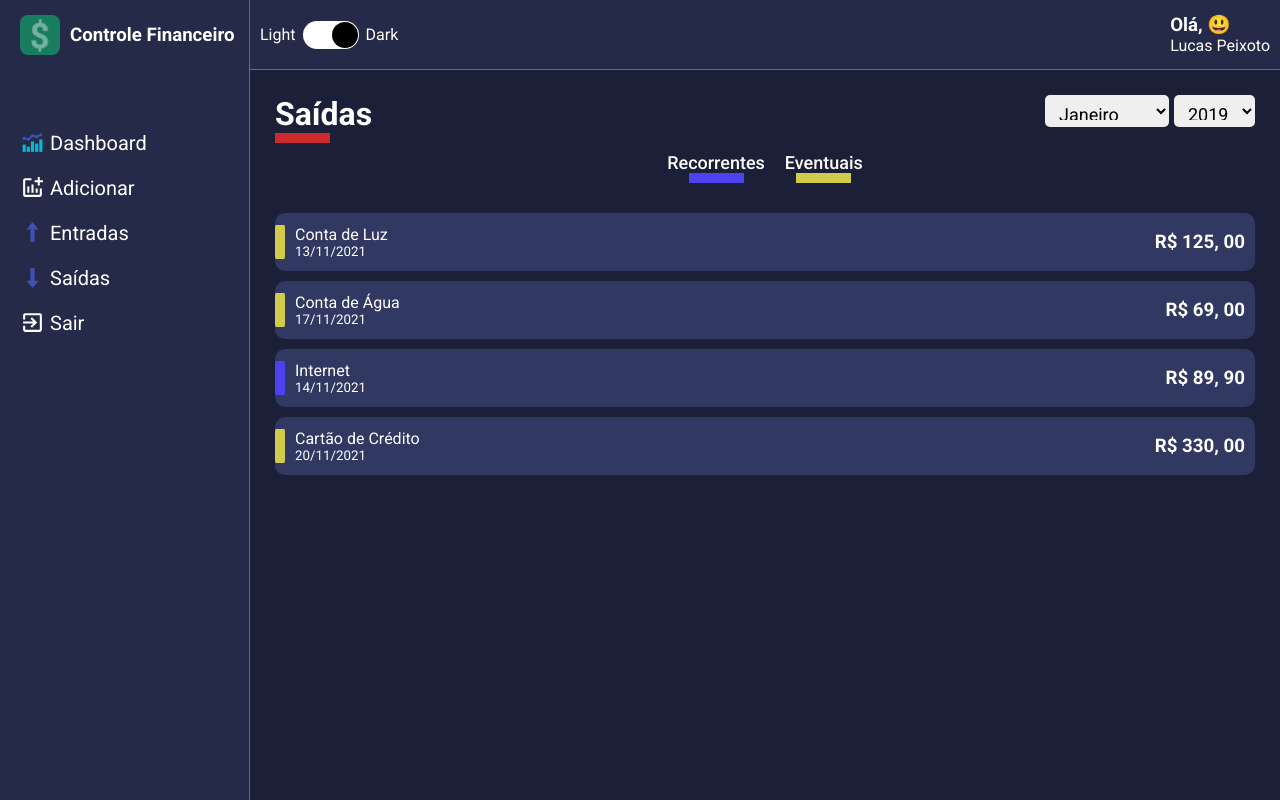
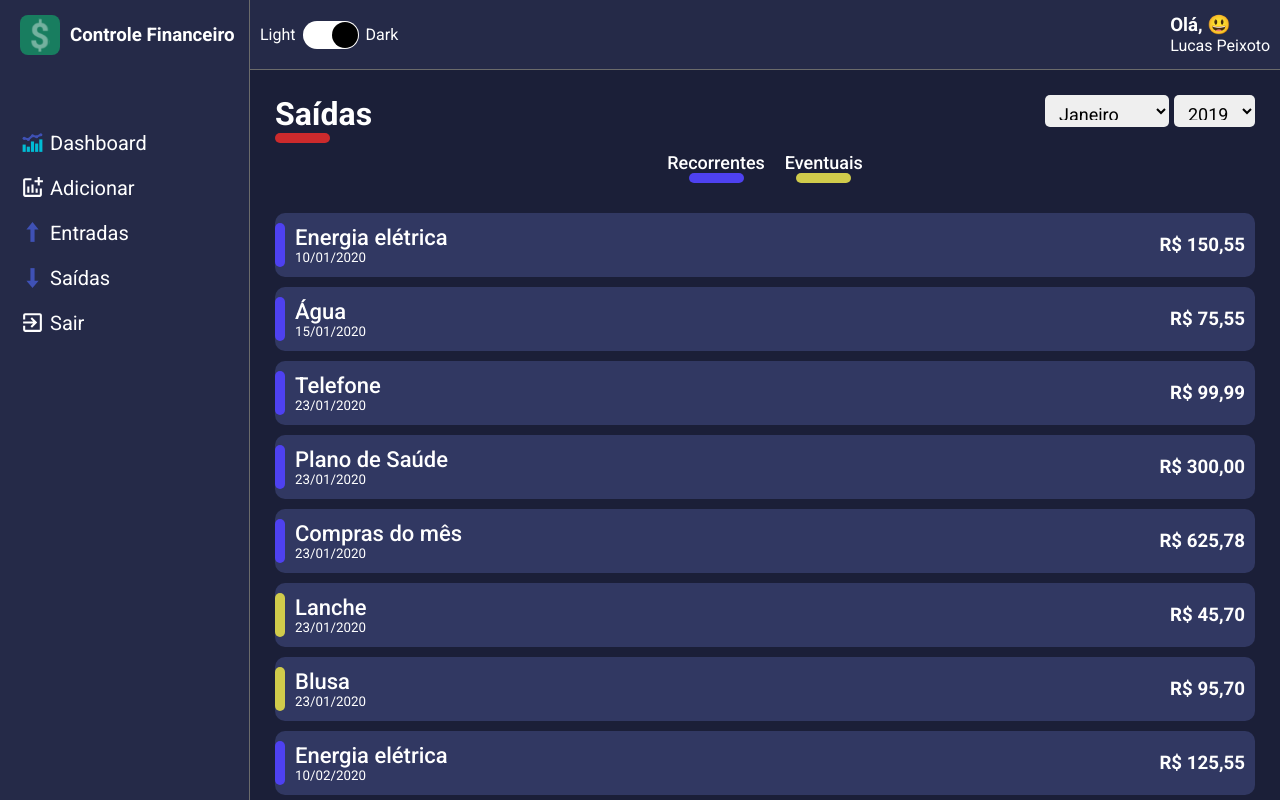
Before and after one commit to lucasspeixoto/money_balance, a React (Create React App) app: page /list/1 in a window 1280 px wide. Built offline with nearby package versions, Linux system fonts and the light colour scheme.

Commit message:
Exibição das listas de entradas e saídas a partir da leitura das variáveis temporárias

```diff
--- a/src/components/ContentHeader/styles.ts
+++ b/src/components/ContentHeader/styles.ts
@@ -21,6 +21,7 @@ export const TitleContainer = styled.div<ITitleContainerProps>`
 			display: block;
 			width: 55px;
 			border-bottom: 10px solid ${props => props.lineColor};
+      border-radius: 10px;
 		}
 	}
 `;
--- a/src/components/FinanceCardItem/styles.ts
+++ b/src/components/FinanceCardItem/styles.ts
@@ -1,5 +1,4 @@
 import styled from 'styled-components';
-
 
 interface ITagProps {
 	color: string;
@@ -23,12 +22,10 @@ export const Container = styled.li`
 
 	position: relative;
 
-
-
 	&:hover {
 		opacity: 0.7;
 		transform: translateX(10px);
-    box-shadow: 6px 6px 6px 2px #0F0F0F;
+		box-shadow: 6px 6px 6px 2px #0f0f0f;
 	}
 
 	> div {
@@ -37,13 +34,18 @@ export const Container = styled.li`
 		justify-content: space-between;
 		padding-left: 10px;
 	}
+
+	> div span {
+		font-weight: 500;
+		font-size: 22px;
+	}
 `;
 
 export const Tag = styled.div<ITagProps>`
 	width: 10px;
-	height: 60%;
+	height: 70%;
 	background-color: ${props => props.color};
 	position: absolute;
 	left: 0;
-  border-radius: 10%
+	border-radius: 110px;
 `;
--- a/src/pages/List/index.tsx
+++ b/src/pages/List/index.tsx
@@ -1,20 +1,49 @@
-import React, { useMemo } from 'react';
+import React, { useMemo, useState, useEffect } from 'react';
 import { useParams } from 'react-router-dom';
 import { Container, Content, Filters } from './styles';
 import { ContentHeader } from '../../components/ContentHeader';
 import { SelectInput } from '../../components/SelectInput/';
-import {
-	FinanceCardItem,
-	IFinanceCardItemProps,
-} from '../../components/FinanceCardItem';
+import { FinanceCardItem } from '../../components/FinanceCardItem';
+
+import gains from '../../repositories/gains';
+
+import expenses from '../../repositories/expenses';
+import { formatCurrency, formatDate } from '../../utils/generic';
+
+interface IData {
+	title: string;
+	amountFormatted: string;
+	frequency: string;
+	dateFormatted: string;
+	tagColor: string;
+}
 
 export const List: React.FC = () => {
+	const [data, setData] = useState<IData[]>([]);
+
 	const { type } = useParams();
 	const titleOptions = useMemo(() => {
 		return type === 'entry-balance'
 			? { title: 'Entradas', lineColor: '#187D5F' }
 			: { title: 'Saídas', lineColor: '#CC2A2C' };
 	}, [type]);
+
+	const listData = useMemo(() => {
+		return type === 'entry-balance' ? gains : expenses;
+	}, [type]);
+
+	useEffect(() => {
+		const response = listData.map(item => {
+			return {
+				title: item.title,
+				amountFormatted: formatCurrency(item.amount),
+				frequency: item.frequency,
+				dateFormatted: formatDate(item.date),
+				tagColor: item.frequency === 'recurring' ? '#4E41F0' : '#D0CB4B',
+			};
+		});
+		setData(response);
+	}, [listData]);
 
 	const months = [
 		{ value: 1, label: 'Janeiro' },
@@ -46,33 +75,6 @@ export const List: React.FC = () => {
 		{ value: 2030, label: 2030 },
 	];
 
-	const items: IFinanceCardItemProps[] = [
-		{
-			tagColor: '#D0CB4B',
-			title: 'Conta de Luz',
-			subtitle: '13/11/2021',
-			amount: 'R$ 125, 00',
-		},
-		{
-			tagColor: '#D0CB4B',
-			title: 'Conta de Água',
-			subtitle: '17/11/2021',
-			amount: 'R$ 69, 00',
-		},
-		{
-			tagColor: '#4E41F0',
-			title: 'Internet',
-			subtitle: '14/11/2021',
-			amount: 'R$ 89, 90',
-		},
-		{
-			tagColor: '#D0CB4B',
-			title: 'Cartão de Crédito',
-			subtitle: '20/11/2021',
-			amount: 'R$ 330, 00',
-		},
-	];
-
 	return (
 		<Container>
 			<ContentHeader
@@ -93,13 +95,13 @@ export const List: React.FC = () => {
 			</Filters>
 
 			<Content>
-				{items.map((item, index) => (
+				{data.map((item, index) => (
 					<FinanceCardItem
 						key={index}
 						tagColor={item.tagColor}
 						title={item.title}
-						subtitle={item.subtitle}
-						amount={item.amount}
+						subtitle={item.dateFormatted}
+						amount={item.amountFormatted}
 					/>
 				))}
 			</Content>
--- a/src/pages/List/styles.ts
+++ b/src/pages/List/styles.ts
@@ -38,6 +38,7 @@ export const Filters = styled.div`
 			display: block;
 			width: 55px;
 			margin: 0 auto;
+			border-radius: 10px;
 		}
 	}
 
--- /dev/null
+++ b/src/repositories/expenses.ts
@@ -0,0 +1,346 @@
+/* eslint import/no-anonymous-default-export: [, {"allowObject": true}] */
+export default [
+	{
+		title: 'Energia elétrica',
+		amount: 150.55,
+		type: 'exit',
+		frequency: 'recurring',
+		date: '2020-01-10',
+	},
+	{
+		title: 'Água',
+		amount: 75.55,
+		type: 'exit',
+		frequency: 'recurring',
+		date: '2020-01-15',
+	},
+	{
+		title: 'Telefone',
+		amount: 99.99,
+		type: 'exit',
+		frequency: 'recurring',
+		date: '2020-01-23',
+	},
+	{
+		title: 'Plano de Saúde',
+		amount: 300.0,
+		type: 'exit',
+		frequency: 'recurring',
+		date: '2020-01-23',
+	},
+	{
+		title: 'Compras do mês',
+		amount: 625.78,
+		type: 'exit',
+		frequency: 'recurring',
+		date: '2020-01-23',
+	},
+	{
+		title: 'Lanche',
+		amount: 45.7,
+		type: 'exit',
+		frequency: 'eventual',
+		date: '2020-01-23',
+	},
+	{
+		title: 'Blusa',
+		amount: 95.7,
+		type: 'exit',
+		frequency: 'eventual',
+		date: '2020-01-23',
+	},
+	{
+		title: 'Energia elétrica',
+		amount: 125.55,
+		type: 'exit',
+		frequency: 'recurring',
+		date: '2020-02-10',
+	},
+	{
+		title: 'Água',
+		amount: 90.15,
+		type: 'exit',
+		frequency: 'recurring',
+		date: '2020-02-15',
+	},
+	{
+		title: 'Telefone',
+		amount: 99.99,
+		type: 'exit',
+		frequency: 'recurring',
+		date: '2020-02-23',
+	},
+	{
+		title: 'Plano de Saúde',
+		amount: 300.0,
+		type: 'exit',
+		frequency: 'recurring',
+		date: '2020-02-23',
+	},
+	{
+		title: 'Compras do mês',
+		amount: 540.0,
+		type: 'exit',
+		frequency: 'recurring',
+		date: '2020-02-25',
+	},
+	{
+		title: 'Parcela do Celular 1/5',
+		amount: 150.99,
+		type: 'exit',
+		frequency: 'eventual',
+		date: '2020-02-26',
+	},
+	{
+		title: 'Cinema',
+		amount: 45.0,
+		type: 'exit',
+		frequency: 'eventual',
+		date: '2020-02-23',
+	},
+	{
+		title: 'Energia elétrica',
+		amount: 97.0,
+		type: 'exit',
+		frequency: 'recurring',
+		date: '2020-03-10',
+	},
+	{
+		title: 'Água',
+		amount: 100.1,
+		type: 'exit',
+		frequency: 'recurring',
+		date: '2020-03-15',
+	},
+	{
+		title: 'Telefone',
+		amount: 99.99,
+		type: 'exit',
+		frequency: 'recurring',
+		date: '2020-03-23',
+	},
+	{
+		title: 'Plano de Saúde',
+		amount: 300.0,
+		type: 'exit',
+		frequency: 'recurring',
+		date: '2020-03-23',
+	},
+	{
+		title: 'Compras do mês',
+		amount: 800.5,
+		type: 'exit',
+		frequency: 'recurring',
+		date: '2020-03-17',
+	},
+	{
+		title: 'Parcela do Celular 2/5',
+		amount: 150.99,
+		type: 'exit',
+		frequency: 'eventual',
+		date: '2020-03-18',
+	},
+	{
+		title: 'Troca de Oléo do carro',
+		amount: 90.0,
+		type: 'exit',
+		frequency: 'eventual',
+		date: '2020-03-23',
+	},
+	{
+		title: 'Energia elétrica',
+		amount: 75.99,
+		type: 'exit',
+		frequency: 'recurring',
+		date: '2020-04-10',
+	},
+	{
+		title: 'Água',
+		amount: 80.33,
+		type: 'exit',
+		frequency: 'recurring',
+		date: '2020-04-15',
+	},
+	{
+		title: 'Telefone',
+		amount: 99.99,
+		type: 'exit',
+		frequency: 'recurring',
+		date: '2020-04-23',
+	},
+	{
+		title: 'Plano de Saúde',
+		amount: 300.0,
+		type: 'exit',
+		frequency: 'recurring',
+		date: '2020-04-23',
+	},
+	{
+		title: 'Compras do mês',
+		amount: 600.0,
+		type: 'exit',
+		frequency: 'recurring',
+		date: '2020-04-25',
+	},
+	{
+		title: 'Parcela do Celular 3/5',
+		amount: 150.99,
+		type: 'exit',
+		frequency: 'eventual',
+		date: '2020-04-26',
+	},
+	{
+		title: 'Ebook de React Js',
+		amount: 85.95,
+		type: 'exit',
+		frequency: 'eventual',
+		date: '2020-04-13',
+	},
+	{
+		title: 'Energia elétrica',
+		amount: 125.55,
+		type: 'exit',
+		frequency: 'recurring',
+		date: '2020-05-10',
+	},
+	{
+		title: 'Água',
+		amount: 90.15,
+		type: 'exit',
+		frequency: 'recurring',
+		date: '2020-05-15',
+	},
+	{
+		title: 'Telefone',
+		amount: 99.99,
+		type: 'exit',
+		frequency: 'recurring',
+		date: '2020-05-23',
+	},
+	{
+		title: 'Plano de Saúde',
+		amount: 300.0,
+		type: 'exit',
+		frequency: 'recurring',
+		date: '2020-05-23',
+	},
+	{
+		title: 'Compras do mês',
+		amount: 540.0,
+		type: 'exit',
+		frequency: 'recurring',
+		date: '2020-05-25',
+	},
+	{
+		title: 'Parcela do Celular 4/5',
+		amount: 150.99,
+		type: 'exit',
+		frequency: 'eventual',
+		date: '2020-05-26',
+	},
+	{
+		title: 'Blusa Iron Man',
+		amount: 150.0,
+		type: 'exit',
+		frequency: 'eventual',
+		date: '2020-01-23',
+	},
+	{
+		title: 'Energia elétrica',
+		amount: 200.0,
+		type: 'exit',
+		frequency: 'recurring',
+		date: '2020-06-10',
+	},
+	{
+		title: 'Água',
+		amount: 150.0,
+		type: 'exit',
+		frequency: 'recurring',
+		date: '2020-06-15',
+	},
+	{
+		title: 'Telefone',
+		amount: 99.99,
+		type: 'exit',
+		frequency: 'recurring',
+		date: '2020-06-23',
+	},
+	{
+		title: 'Plano de Saúde',
+		amount: 300.0,
+		type: 'exit',
+		frequency: 'recurring',
+		date: '2020-06-23',
+	},
+	{
+		title: 'Compras do mês',
+		amount: 559.15,
+		type: 'exit',
+		frequency: 'recurring',
+		date: '2020-06-25',
+	},
+	{
+		title: 'Parcela do Celular 5/5',
+		amount: 150.99,
+		type: 'exit',
+		frequency: 'eventual',
+		date: '2020-06-26',
+	},
+	{
+		title: 'Perfume',
+		amount: 250.0,
+		type: 'exit',
+		frequency: 'eventual',
+		date: '2020-06-21',
+	},
+	{
+		title: 'Energia elétrica',
+		amount: 250.0,
+		type: 'exit',
+		frequency: 'recurring',
+		date: '2020-07-10',
+	},
+	{
+		title: 'Água',
+		amount: 90.0,
+		type: 'exit',
+		frequency: 'recurring',
+		date: '2020-07-15',
+	},
+	{
+		title: 'Telefone',
+		amount: 99.99,
+		type: 'exit',
+		frequency: 'recurring',
+		date: '2020-07-23',
+	},
+	{
+		title: 'Plano de Saúde',
+		amount: 300.0,
+		type: 'exit',
+		frequency: 'recurring',
+		date: '2020-07-23',
+	},
+	{
+		title: 'Compras do mês',
+		amount: 700.0,
+		type: 'exit',
+		frequency: 'recurring',
+		date: '2020-07-25',
+	},
+	{
+		title: 'Cafeteira',
+		amount: 250.0,
+		type: 'exit',
+		frequency: 'eventual',
+		date: '2020-07-26',
+	},
+	{
+		title: 'Pizza',
+		amount: 60.0,
+		type: 'exit',
+		frequency: 'eventual',
+		date: '2020-07-19',
+	},
+];
--- /dev/null
+++ b/src/repositories/gains.ts
@@ -0,0 +1,73 @@
+/* eslint import/no-anonymous-default-export: [, {"allowObject": true}] */
+export default [
+	{
+		title: 'Salário Lucas',
+		amount: 5000.00,
+		type: 'entry',
+		frequency: 'recurring',
+		date: '2020-11-10',
+	},
+	{
+		title: 'Freela',
+		amount: 150.13,
+		type: 'entry',
+		frequency: 'eventual',
+		date: '2020-01-17',
+	},
+	{
+		title: 'Salário Liana',
+		amount: 4000.00,
+		type: 'entry',
+		frequency: 'recurring',
+		date: '2020-11-10',
+	},
+	{
+		title: 'Freela site',
+		amount: 900.23,
+		type: 'entry',
+		frequency: 'eventual',
+		date: '2020-02-21',
+	},
+	{
+		title: 'Freela app',
+		amount: 950.92,
+		type: 'entry',
+		frequency: 'eventual',
+		date: '2020-02-23',
+	},
+	{
+		title: 'Salário',
+		amount: 2500.25,
+		type: 'entry',
+		frequency: 'recurring',
+		date: '2020-03-10',
+	},
+	{
+		title: 'Salário',
+		amount: 2500.18,
+		type: 'entry',
+		frequency: 'recurring',
+		date: '2020-04-10',
+	},
+	{
+		title: 'Salário',
+		amount: 2500.15,
+		type: 'entry',
+		frequency: 'recurring',
+		date: '2020-05-10',
+	},
+	{
+		title: 'Salário',
+		amount: 2500.12,
+		type: 'entry',
+		frequency: 'recurring',
+		date: '2020-06-10',
+	},
+	{
+		title: 'Salário',
+		amount: 2500.00,
+		type: 'entry',
+		frequency: 'recurring',
+		date: '2020-07-10',
+	},
+];
--- /dev/null
+++ b/src/utils/generic.ts
@@ -0,0 +1,18 @@
+export const formatDate = (date: string): string => {
+	const newDate = new Date(date);
+
+	const day = newDate.getDate().toString().padStart(2, '0');
+	const month = (newDate.getMonth() + 1).toString().padStart(2, '0');
+	const year = newDate.getFullYear();
+
+  const dateFormatted = `${day}/${month}/${year}`
+
+	return dateFormatted;
+};
+
+export const formatCurrency = (current: number): string => {
+	return current.toLocaleString('pt-br', {
+		style: 'currency',
+		currency: 'BRL',
+	});
+};
```
